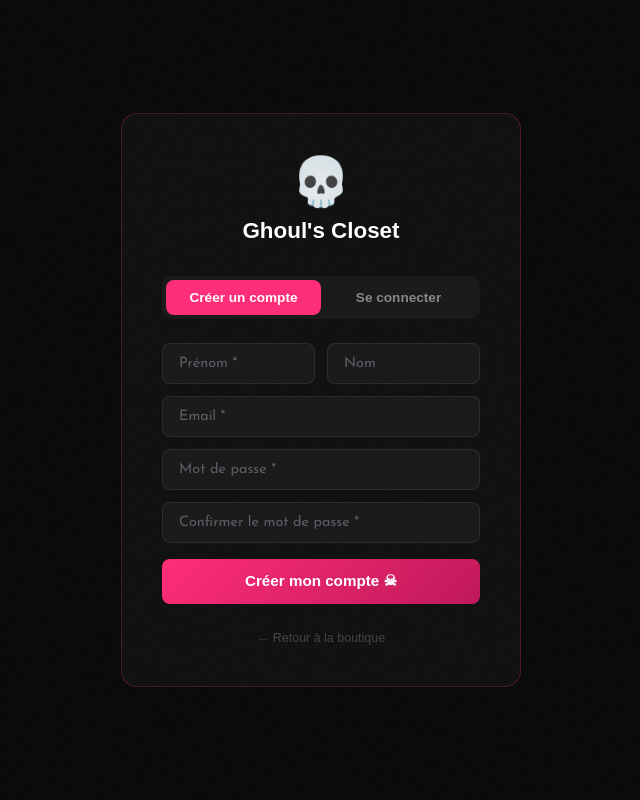
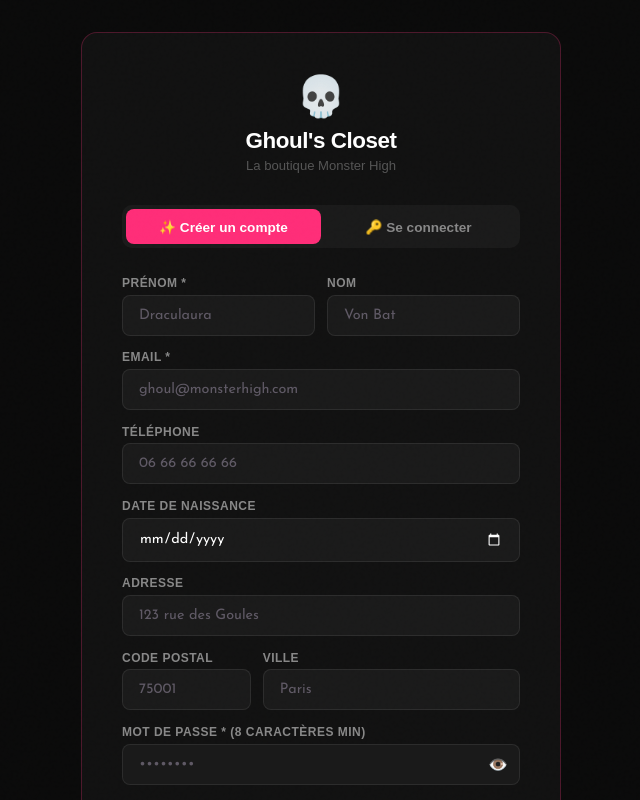
Before and after one commit to vicbis03/vorka, a Next.js app: page /inscription in a window 1280 px wide. Shown: the top 800 px of the page, without its empty margins (319-959 px from the left). Built offline with nearby package versions, Linux system fonts and the light colour scheme.

Commit message:
Enhance registration form with extra fields and validation
Refactor InscriptionPage to include additional fields for registration and improve password strength validation.

```diff
--- a/app/inscription/page.tsx
+++ b/app/inscription/page.tsx
@@ -2,85 +2,253 @@
 import { useState } from 'react'
 import { useRouter } from 'next/navigation'
 
+type Mode = 'register' | 'login' | 'forgot'
+
+function getPasswordStrength(pwd: string): { score: number; label: string; color: string } {
+  let score = 0
+  if (pwd.length >= 8) score++
+  if (pwd.length >= 12) score++
+  if (/[A-Z]/.test(pwd)) score++
+  if (/[0-9]/.test(pwd)) score++
+  if (/[^A-Za-z0-9]/.test(pwd)) score++
+  const levels = [
+    { label: '', color: '#333' },
+    { label: 'Très faible', color: '#ef4444' },
+    { label: 'Faible', color: '#f97316' },
+    { label: 'Moyen', color: '#eab308' },
+    { label: 'Fort', color: '#22c55e' },
+    { label: 'Très fort', color: '#4ade80' },
+  ]
+  return { score, ...levels[score] }
+}
+
+const iStyle: React.CSSProperties = { width:'100%', background:'#1a1a1a', border:'1px solid rgba(255,255,255,0.08)', borderRadius:'8px', padding:'0.75rem 1rem', color:'#fff', fontSize:'0.9rem', outline:'none', boxSizing:'border-box' }
+const lblStyle: React.CSSProperties = { color:'#888', fontSize:'0.75rem', display:'block', marginBottom:'0.3rem', letterSpacing:'0.04em', textTransform:'uppercase' }
+
 export default function InscriptionPage() {
   const router = useRouter()
-  const [mode, setMode] = useState<'register'|'login'>('register')
-  const [form, setForm] = useState({ prenom:'', nom:'', email:'', password:'', confirm:'' })
+  const [mode, setMode] = useState<Mode>('register')
+  const [form, setForm] = useState({
+    prenom: '', nom: '', email: '', password: '', confirm: '',
+    telephone: '', adresse: '', codePostal: '', ville: '', dateNaissance: '',
+  })
+  const [showPwd, setShowPwd] = useState(false)
   const [error, setError] = useState('')
   const [loading, setLoading] = useState(false)
-  const [success, setSuccess] = useState(false)
+  const [success, setSuccess] = useState('')
+  const [forgotEmail, setForgotEmail] = useState('')
+
+  const pwdStrength = getPasswordStrength(form.password)
+
+  const set = (k: string, v: string) => { setForm(f => ({...f,[k]:v})); setError('') }
 
   const handleRegister = async () => {
-    if (!form.prenom || !form.email || !form.password) return setError('Remplis tous les champs obligatoires')
+    if (!form.prenom || !form.email || !form.password) return setError('Prénom, email et mot de passe obligatoires')
     if (form.password !== form.confirm) return setError('Les mots de passe ne correspondent pas')
-    if (form.password.length < 6) return setError('Mot de passe trop court (6 caractères min)')
+    if (form.password.length < 8) return setError('Mot de passe trop court (8 caractères min)')
+    if (pwdStrength.score < 2) return setError('Mot de passe trop faible — ajoute des chiffres ou majuscules')
     setLoading(true); setError('')
-    const res = await fetch('/api/auth/register', { method:'POST', headers:{'Content-Type':'application/json'}, body:JSON.stringify({ prenom:form.prenom, nom:form.nom, email:form.email, password:form.password }) })
+    try {
+      const res = await fetch('/api/auth/register', {
+        method: 'POST',
+        headers: { 'Content-Type': 'application/json' },
+        body: JSON.stringify({
+          prenom: form.prenom, nom: form.nom, email: form.email,
+          password: form.password, telephone: form.telephone,
+          adresse: form.adresse, code_postal: form.codePostal,
+          ville: form.ville, date_naissance: form.dateNaissance,
+        }),
+      })
       const d = await res.json()
-    setLoading(false)
-    if (d.success) setSuccess(true)
+      if (d.success) setSuccess('✅ Compte créé ! Vérifie ton email pour confirmer.')
       else setError(d.error || 'Erreur lors de l\'inscription')
+    } catch { setError('Erreur réseau') }
+    finally { setLoading(false) }
   }
 
   const handleLogin = async () => {
     if (!form.email || !form.password) return setError('Email et mot de passe obligatoires')
     setLoading(true); setError('')
-    const res = await fetch('/api/auth/login', { method:'POST', headers:{'Content-Type':'application/json'}, body:JSON.stringify({ email:form.email, password:form.password }) })
+    try {
+      const res = await fetch('/api/auth/login', {
+        method: 'POST',
+        headers: { 'Content-Type': 'application/json' },
+        body: JSON.stringify({ email: form.email, password: form.password }),
+      })
       const d = await res.json()
-    setLoading(false)
       if (d.success) router.push('/')
       else setError(d.error || 'Identifiants incorrects')
+    } catch { setError('Erreur réseau') }
+    finally { setLoading(false) }
   }
 
+  const handleForgot = async () => {
+    if (!forgotEmail) return setError('Entre ton adresse email')
+    setLoading(true); setError('')
+    try {
+      const res = await fetch('/api/auth/forgot', {
+        method: 'POST',
+        headers: { 'Content-Type': 'application/json' },
+        body: JSON.stringify({ email: forgotEmail }),
+      })
+      const d = await res.json()
+      if (d.success) setSuccess('📧 Email de réinitialisation envoyé ! Vérifie ta boîte.')
+      else setError(d.error || 'Email introuvable')
+    } catch { setError('Erreur réseau') }
+    finally { setLoading(false) }
+  }
+
+  const switchMode = (m: Mode) => { setMode(m); setError(''); setSuccess('') }
+
   return (
-    <div style={{ minHeight:'100vh', background:'#0a0a0a', display:'flex', alignItems:'center', justifyContent:'center', fontFamily:'Arial,sans-serif', padding:'1.5rem' }}>
-      <div style={{ background:'#111', border:'1px solid rgba(255,45,120,0.25)', borderRadius:'16px', padding:'2.5rem', width:'100%', maxWidth:'400px' }}>
+    <div style={{ minHeight:'100vh', background:'#0a0a0a', display:'flex', alignItems:'center', justifyContent:'center', fontFamily:'Arial,sans-serif', padding:'2rem 1rem' }}>
+      <div style={{ background:'#111', border:'1px solid rgba(255,45,120,0.25)', borderRadius:'16px', padding:'2.5rem', width:'100%', maxWidth:'480px' }}>
+
         <div style={{ textAlign:'center', marginBottom:'2rem' }}>
-          <div style={{ fontSize:'3rem', marginBottom:'0.5rem' }}>💀</div>
-          <h1 style={{ color:'#fff', margin:0, fontSize:'1.4rem', fontWeight:700 }}>Ghoul&apos;s Closet</h1>
+          <div style={{ fontSize:'2.5rem', marginBottom:'0.5rem' }}>💀</div>
+          <h1 style={{ color:'#fff', margin:0, fontSize:'1.4rem', fontWeight:700, letterSpacing:'-0.02em' }}>Ghoul&apos;s Closet</h1>
+          <p style={{ color:'#555', fontSize:'0.82rem', margin:'0.25rem 0 0' }}>La boutique Monster High</p>
         </div>
 
-        {/* Toggle */}
-        <div style={{ display:'flex', background:'rgba(255,255,255,0.04)', borderRadius:'10px', padding:'4px', marginBottom:'1.5rem' }}>
-          {(['register','login'] as const).map(m=>(
-            <button key={m} onClick={()=>{setMode(m);setError('');setSuccess(false)}} style={{ flex:1, padding:'0.6rem', border:'none', borderRadius:'8px', cursor:'pointer', fontWeight:600, fontSize:'0.85rem', background:mode===m?'#ff2d78':'transparent', color:mode===m?'#fff':'#888', transition:'all 0.2s' }}>
-              {m==='register'?'Créer un compte':'Se connecter'}
+        {/* Tabs */}
+        {mode !== 'forgot' && (
+          <div style={{ display:'flex', background:'rgba(255,255,255,0.04)', borderRadius:'10px', padding:'4px', marginBottom:'1.75rem' }}>
+            {(['register','login'] as Mode[]).map(m => (
+              <button key={m} onClick={() => switchMode(m)} style={{ flex:1, padding:'0.6rem', border:'none', borderRadius:'8px', cursor:'pointer', fontWeight:600, fontSize:'0.85rem', background:mode===m?'#ff2d78':'transparent', color:mode===m?'#fff':'#888', transition:'all 0.2s' }}>
+                {m === 'register' ? '✨ Créer un compte' : '🔑 Se connecter'}
               </button>
             ))}
           </div>
+        )}
 
         {success ? (
           <div style={{ background:'#0f2e1a', border:'1px solid #1a5c34', borderRadius:'10px', padding:'1.5rem', textAlign:'center' }}>
-            <p style={{ color:'#4ade80', fontWeight:700, margin:'0 0 0.5rem' }}>✅ Compte créé !</p>
-            <p style={{ color:'#aaa', fontSize:'0.85rem', margin:'0 0 1rem' }}>Un email de confirmation t&apos;a été envoyé.</p>
-            <button onClick={()=>{setMode('login');setSuccess(false)}} style={{ background:'#ff2d78', color:'#fff', border:'none', borderRadius:'8px', padding:'0.6rem 1.2rem', cursor:'pointer', fontWeight:600 }}>Se connecter</button>
+            <p style={{ color:'#4ade80', fontWeight:700, margin:'0 0 0.75rem', fontSize:'1rem' }}>{success}</p>
+            <button onClick={() => { setSuccess(''); switchMode('login') }} style={{ background:'#ff2d78', color:'#fff', border:'none', borderRadius:'8px', padding:'0.6rem 1.2rem', cursor:'pointer', fontWeight:600 }}>
+              Se connecter
+            </button>
           </div>
+
+        ) : mode === 'forgot' ? (
+          <div>
+            <button onClick={() => switchMode('login')} style={{ background:'none', border:'none', color:'#888', cursor:'pointer', fontSize:'0.82rem', marginBottom:'1.5rem', padding:0 }}>← Retour</button>
+            <h2 style={{ color:'#fff', margin:'0 0 0.5rem', fontSize:'1.1rem' }}>Mot de passe oublié</h2>
+            <p style={{ color:'#666', fontSize:'0.85rem', margin:'0 0 1.5rem' }}>Entre ton email, on t&apos;envoie un lien de réinitialisation.</p>
+            <div style={{ marginBottom:'1rem' }}>
+              <label style={lblStyle}>Email</label>
+              <input type="email" placeholder="ton@email.com" value={forgotEmail} onChange={e => { setForgotEmail(e.target.value); setError('') }} style={iStyle} />
+            </div>
+            {error && <div style={{ background:'#2e0f0f', border:'1px solid #5c1a1a', borderRadius:'8px', padding:'0.6rem', color:'#f87171', fontSize:'0.82rem', marginBottom:'0.75rem' }}>{error}</div>}
+            <button onClick={handleForgot} disabled={loading} style={{ width:'100%', background:loading?'#333':'linear-gradient(135deg,#ff2d78,#c0185a)', color:'#fff', border:'none', borderRadius:'8px', padding:'0.85rem', fontWeight:700, cursor:loading?'not-allowed':'pointer' }}>
+              {loading ? 'Envoi...' : 'Envoyer le lien ☠'}
+            </button>
+          </div>
+
+        ) : mode === 'login' ? (
+          <div style={{ display:'flex', flexDirection:'column', gap:'1rem' }}>
+            <div>
+              <label style={lblStyle}>Email</label>
+              <input type="email" placeholder="ton@email.com" value={form.email} onChange={e => set('email', e.target.value)} style={iStyle} />
+            </div>
+            <div>
+              <label style={lblStyle}>Mot de passe</label>
+              <div style={{ position:'relative' }}>
+                <input type={showPwd?'text':'password'} placeholder="••••••••" value={form.password} onChange={e => set('password', e.target.value)} onKeyDown={e => e.key==='Enter' && handleLogin()} style={{ ...iStyle, paddingRight:'3rem' }} />
+                <button onClick={() => setShowPwd(p => !p)} style={{ position:'absolute', right:'0.75rem', top:'50%', transform:'translateY(-50%)', background:'none', border:'none', color:'#666', cursor:'pointer', fontSize:'1rem' }}>
+                  {showPwd ? '🙈' : '👁️'}
+                </button>
+              </div>
+            </div>
+            <button onClick={() => switchMode('forgot')} style={{ background:'none', border:'none', color:'#ff2d78', cursor:'pointer', fontSize:'0.8rem', textAlign:'right', padding:0, marginTop:'-0.5rem' }}>
+              Mot de passe oublié ?
+            </button>
+            {error && <div style={{ background:'#2e0f0f', border:'1px solid #5c1a1a', borderRadius:'8px', padding:'0.6rem', color:'#f87171', fontSize:'0.82rem' }}>{error}</div>}
+            <button onClick={handleLogin} disabled={loading} style={{ background:loading?'#333':'linear-gradient(135deg,#ff2d78,#c0185a)', color:'#fff', border:'none', borderRadius:'8px', padding:'0.85rem', fontWeight:700, cursor:loading?'not-allowed':'pointer', fontSize:'0.95rem' }}>
+              {loading ? 'Connexion...' : 'Se connecter ☠'}
+            </button>
+          </div>
+
         ) : (
-          <div style={{ display:'flex', flexDirection:'column', gap:'0.75rem' }}>
-            {mode==='register' && (
+          /* REGISTER */
+          <div style={{ display:'flex', flexDirection:'column', gap:'0.9rem' }}>
             <div style={{ display:'grid', gridTemplateColumns:'1fr 1fr', gap:'0.75rem' }}>
-                <input placeholder="Prénom *" value={form.prenom} onChange={e=>setForm({...form,prenom:e.target.value})} style={iStyle} />
-                <input placeholder="Nom" value={form.nom} onChange={e=>setForm({...form,nom:e.target.value})} style={iStyle} />
+              <div>
+                <label style={lblStyle}>Prénom *</label>
+                <input placeholder="Draculaura" value={form.prenom} onChange={e => set('prenom', e.target.value)} style={iStyle} />
+              </div>
+              <div>
+                <label style={lblStyle}>Nom</label>
+                <input placeholder="Von Bat" value={form.nom} onChange={e => set('nom', e.target.value)} style={iStyle} />
+              </div>
+            </div>
+            <div>
+              <label style={lblStyle}>Email *</label>
+              <input type="email" placeholder="ghoul@monsterhigh.com" value={form.email} onChange={e => set('email', e.target.value)} style={iStyle} />
+            </div>
+            <div>
+              <label style={lblStyle}>Téléphone</label>
+              <input type="tel" placeholder="06 66 66 66 66" value={form.telephone} onChange={e => set('telephone', e.target.value)} style={iStyle} />
+            </div>
+            <div>
+              <label style={lblStyle}>Date de naissance</label>
+              <input type="date" value={form.dateNaissance} onChange={e => set('dateNaissance', e.target.value)} style={{ ...iStyle, colorScheme:'dark' }} />
+            </div>
+            <div>
+              <label style={lblStyle}>Adresse</label>
+              <input placeholder="123 rue des Goules" value={form.adresse} onChange={e => set('adresse', e.target.value)} style={iStyle} />
+            </div>
+            <div style={{ display:'grid', gridTemplateColumns:'1fr 2fr', gap:'0.75rem' }}>
+              <div>
+                <label style={lblStyle}>Code postal</label>
+                <input placeholder="75001" value={form.codePostal} onChange={e => set('codePostal', e.target.value)} style={iStyle} />
+              </div>
+              <div>
+                <label style={lblStyle}>Ville</label>
+                <input placeholder="Paris" value={form.ville} onChange={e => set('ville', e.target.value)} style={iStyle} />
+              </div>
+            </div>
+
+            {/* Mot de passe */}
+            <div>
+              <label style={lblStyle}>Mot de passe * (8 caractères min)</label>
+              <div style={{ position:'relative' }}>
+                <input type={showPwd?'text':'password'} placeholder="••••••••" value={form.password} onChange={e => set('password', e.target.value)} style={{ ...iStyle, paddingRight:'3rem' }} />
+                <button onClick={() => setShowPwd(p => !p)} style={{ position:'absolute', right:'0.75rem', top:'50%', transform:'translateY(-50%)', background:'none', border:'none', color:'#666', cursor:'pointer', fontSize:'1rem' }}>
+                  {showPwd ? '🙈' : '👁️'}
+                </button>
+              </div>
+              {form.password && (
+                <div style={{ marginTop:'0.4rem' }}>
+                  <div style={{ display:'flex', gap:'3px', marginBottom:'3px' }}>
+                    {[1,2,3,4,5].map(i => (
+                      <div key={i} style={{ flex:1, height:'3px', borderRadius:'2px', background: i <= pwdStrength.score ? pwdStrength.color : '#333', transition:'background 0.2s' }} />
+                    ))}
+                  </div>
+                  {pwdStrength.label && <p style={{ color:pwdStrength.color, fontSize:'0.72rem', margin:0 }}>{pwdStrength.label}</p>}
                 </div>
               )}
-            <input placeholder="Email *" type="email" value={form.email} onChange={e=>setForm({...form,email:e.target.value})} style={iStyle} />
-            <input placeholder="Mot de passe *" type="password" value={form.password} onChange={e=>setForm({...form,password:e.target.value})} style={iStyle} />
-            {mode==='register' && <input placeholder="Confirmer le mot de passe *" type="password" value={form.confirm} onChange={e=>setForm({...form,confirm:e.target.value})} style={iStyle} />}
+            </div>
+            <div>
+              <label style={lblStyle}>Confirmer le mot de passe *</label>
+              <input type={showPwd?'text':'password'} placeholder="••••••••" value={form.confirm} onChange={e => set('confirm', e.target.value)} style={{ ...iStyle, border:`1px solid ${form.confirm && form.confirm !== form.password ? '#ef4444' : 'rgba(255,255,255,0.08)'}` }} />
+              {form.confirm && form.confirm !== form.password && <p style={{ color:'#ef4444', fontSize:'0.72rem', margin:'3px 0 0' }}>Les mots de passe ne correspondent pas</p>}
+            </div>
 
-            {error && <div style={{ background:'#2e0f0f', border:'1px solid #5c1a1a', borderRadius:'8px', padding:'0.6rem 0.9rem', color:'#f87171', fontSize:'0.82rem' }}>{error}</div>}
+            {error && <div style={{ background:'#2e0f0f', border:'1px solid #5c1a1a', borderRadius:'8px', padding:'0.6rem', color:'#f87171', fontSize:'0.82rem' }}>{error}</div>}
 
-            <button onClick={mode==='register'?handleRegister:handleLogin} disabled={loading} style={{ background:loading?'#333':'linear-gradient(135deg,#ff2d78,#c0185a)', color:'#fff', border:'none', borderRadius:'8px', padding:'0.85rem', fontWeight:700, cursor:loading?'not-allowed':'pointer', fontSize:'0.95rem', marginTop:'0.25rem' }}>
-              {loading ? 'Chargement...' : mode==='register' ? 'Créer mon compte ☠' : 'Se connecter ☠'}
+            <button onClick={handleRegister} disabled={loading} style={{ background:loading?'#333':'linear-gradient(135deg,#ff2d78,#c0185a)', color:'#fff', border:'none', borderRadius:'8px', padding:'0.9rem', fontWeight:700, cursor:loading?'not-allowed':'pointer', fontSize:'0.95rem', marginTop:'0.25rem' }}>
+              {loading ? 'Création...' : 'Créer mon compte ☠'}
             </button>
+            <p style={{ color:'#555', fontSize:'0.75rem', textAlign:'center', margin:0 }}>
+              En créant un compte, tu acceptes nos <a href="/cgv" style={{ color:'#ff2d78' }}>CGV</a>
+            </p>
           </div>
         )}
 
-        <p style={{ textAlign:'center', marginTop:'1.5rem' }}>
+        <p style={{ textAlign:'center', marginTop:'1.5rem', marginBottom:0 }}>
           <a href="/" style={{ color:'#444', fontSize:'0.78rem', textDecoration:'none' }}>← Retour à la boutique</a>
         </p>
       </div>
     </div>
   )
 }
-
-const iStyle: React.CSSProperties = { width:'100%', background:'#1a1a1a', border:'1px solid rgba(255,255,255,0.08)', borderRadius:'8px', padding:'0.75rem 1rem', color:'#fff', fontSize:'0.9rem', outline:'none', boxSizing:'border-box' }
```
Lines whose indentation alone changed are shown as unchanged.
